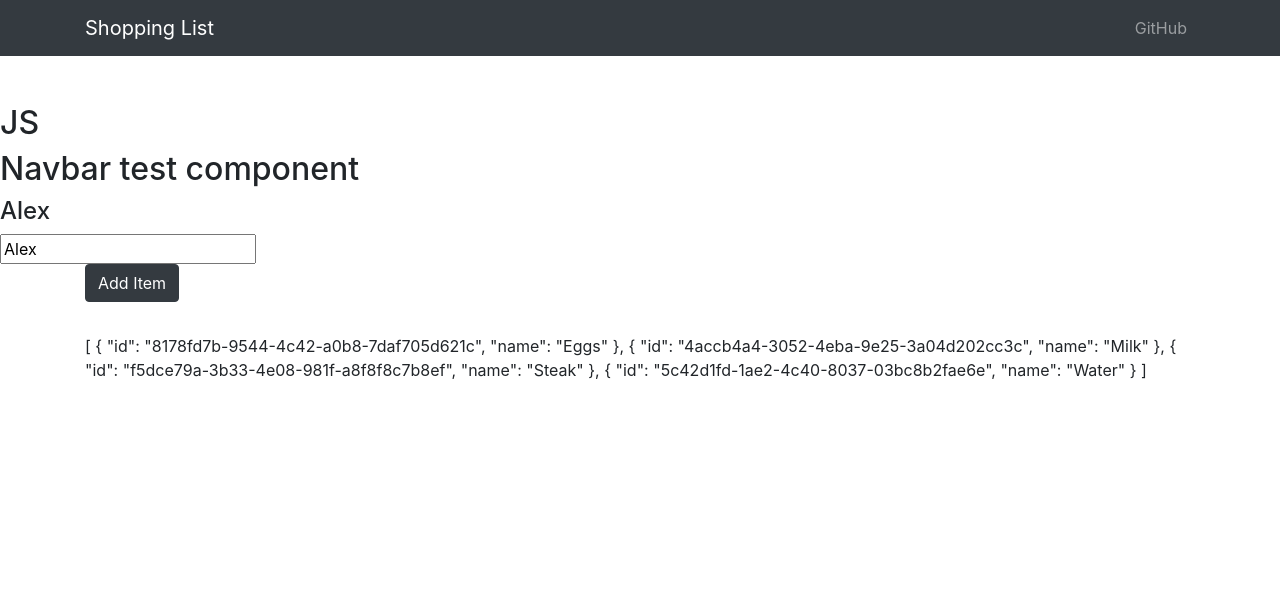
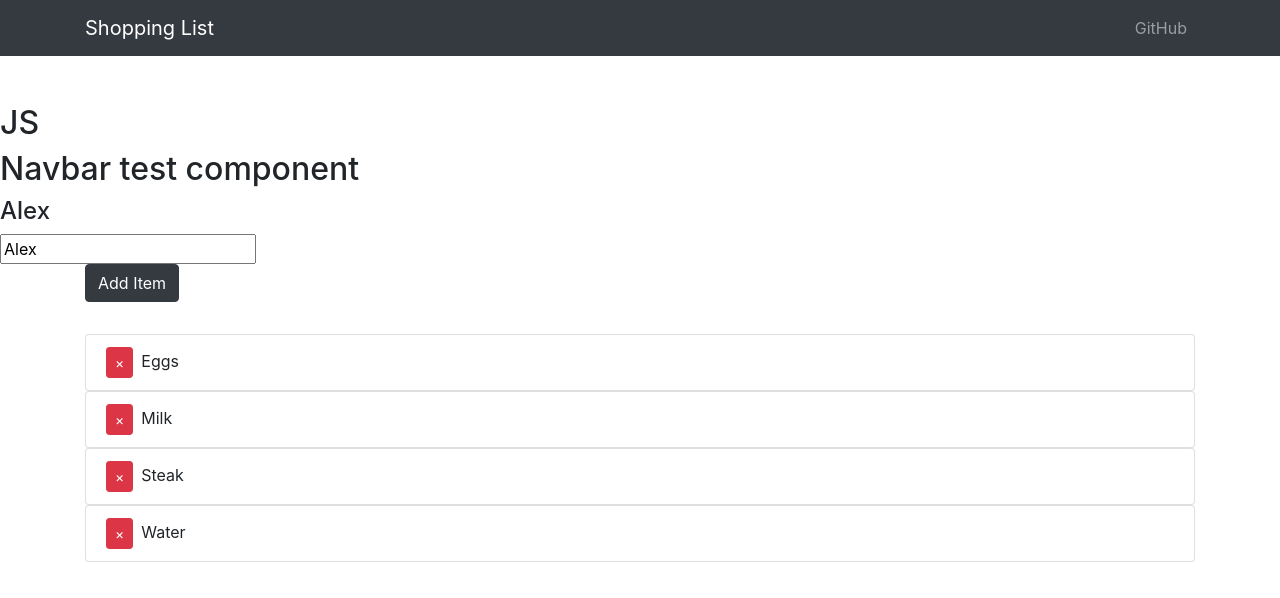
Before and after one commit to AleksK1NG/MERN-Stack--example, a React (Create React App) app in the folder client/: page / in a window 1280 px wide. Shown: the top 598 px of the page. Built offline with nearby package versions, Linux system fonts and the light colour scheme.

Commit message:
add shoppinglist component actions

```diff
--- a/client/src/compoenents/ShoppingList/ShoppingList.js
+++ b/client/src/compoenents/ShoppingList/ShoppingList.js
@@ -2,7 +2,7 @@ import React from 'react';
 import { connect } from 'react-redux';
 import { ListGroup, ListGroupItem, Container, Button } from 'reactstrap';
 import { CSSTransition, TransitionGroup } from 'react-transition-group';
-import { addItem, itemsSelector } from '../../ducks/items';
+import { addItem, deleteItem, itemsSelector } from '../../ducks/items';
 
 const ShoppingList = (props) => {
   const handleAddItem = () => {
@@ -21,7 +21,28 @@ const ShoppingList = (props) => {
       >
         Add Item
       </Button>
-      <ListGroup>{JSON.stringify(props.items, null, 2)}</ListGroup>
+      <ListGroup>
+        {props.items &&
+          props.items.map((item) => (
+            <React.Fragment>
+              <TransitionGroup className="shopping-list">
+                <CSSTransition key={item.id} timeout={500} classNames="fade">
+                  <ListGroupItem>
+                    <Button
+                      className="remove-btn"
+                      color="danger"
+                      size="sm"
+                      onClick={() => props.deleteItem(item.id)}
+                    >
+                      &times;
+                    </Button>
+                    {item.name}
+                  </ListGroupItem>
+                </CSSTransition>
+              </TransitionGroup>
+            </React.Fragment>
+          ))}
+      </ListGroup>
     </Container>
   );
 };
@@ -30,5 +51,5 @@ export default connect(
   (state) => ({
     items: itemsSelector(state)
   }),
-  { addItem }
+  { addItem, deleteItem }
 )(ShoppingList);
--- a/client/src/ducks/items.js
+++ b/client/src/ducks/items.js
@@ -78,7 +78,7 @@ export const addItem = (name) => {
 
 export const deleteItem = (id) => {
   return {
-    type: ADD_ITEM,
+    type: DELETE_ITEM,
     payload: { id }
   };
 };
```
